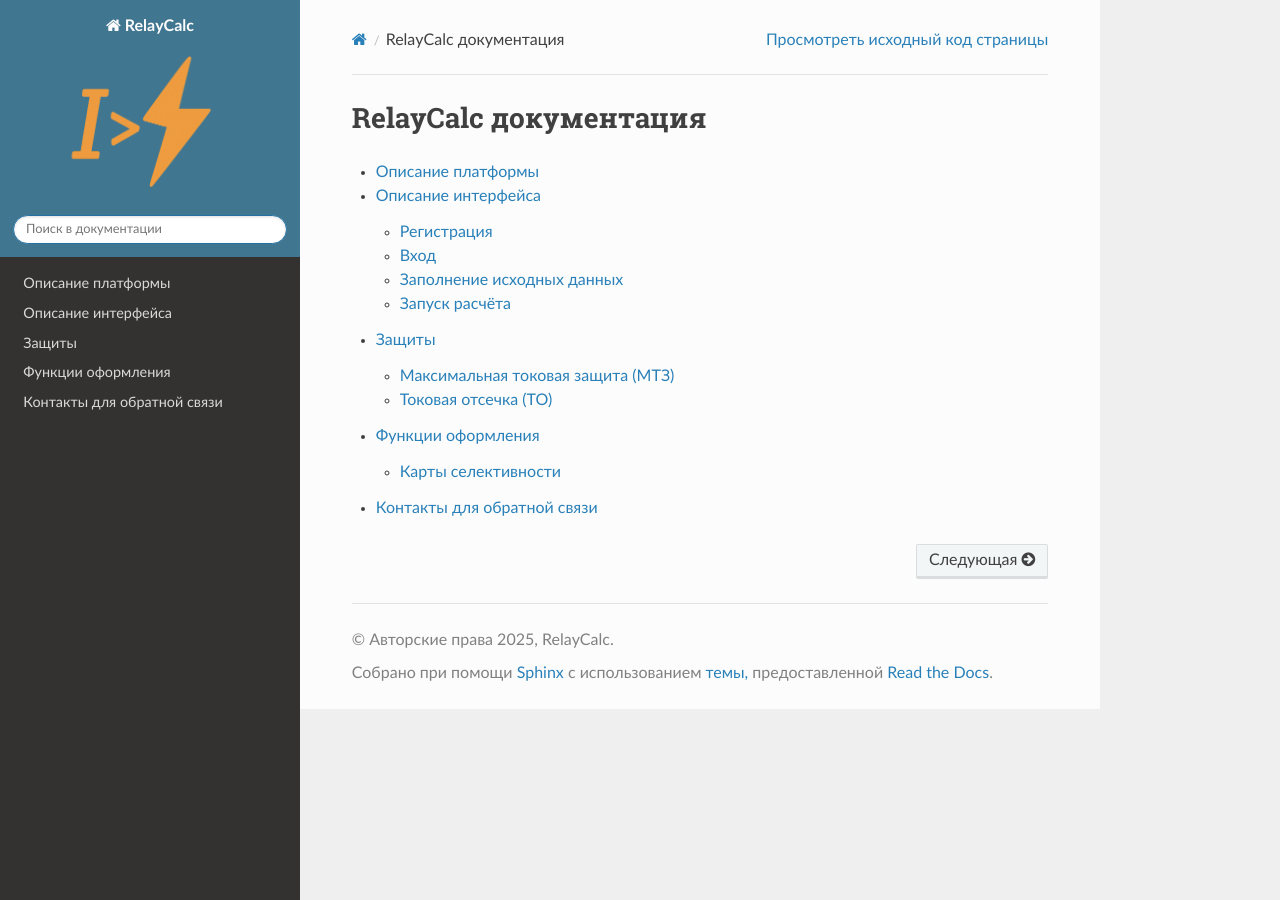
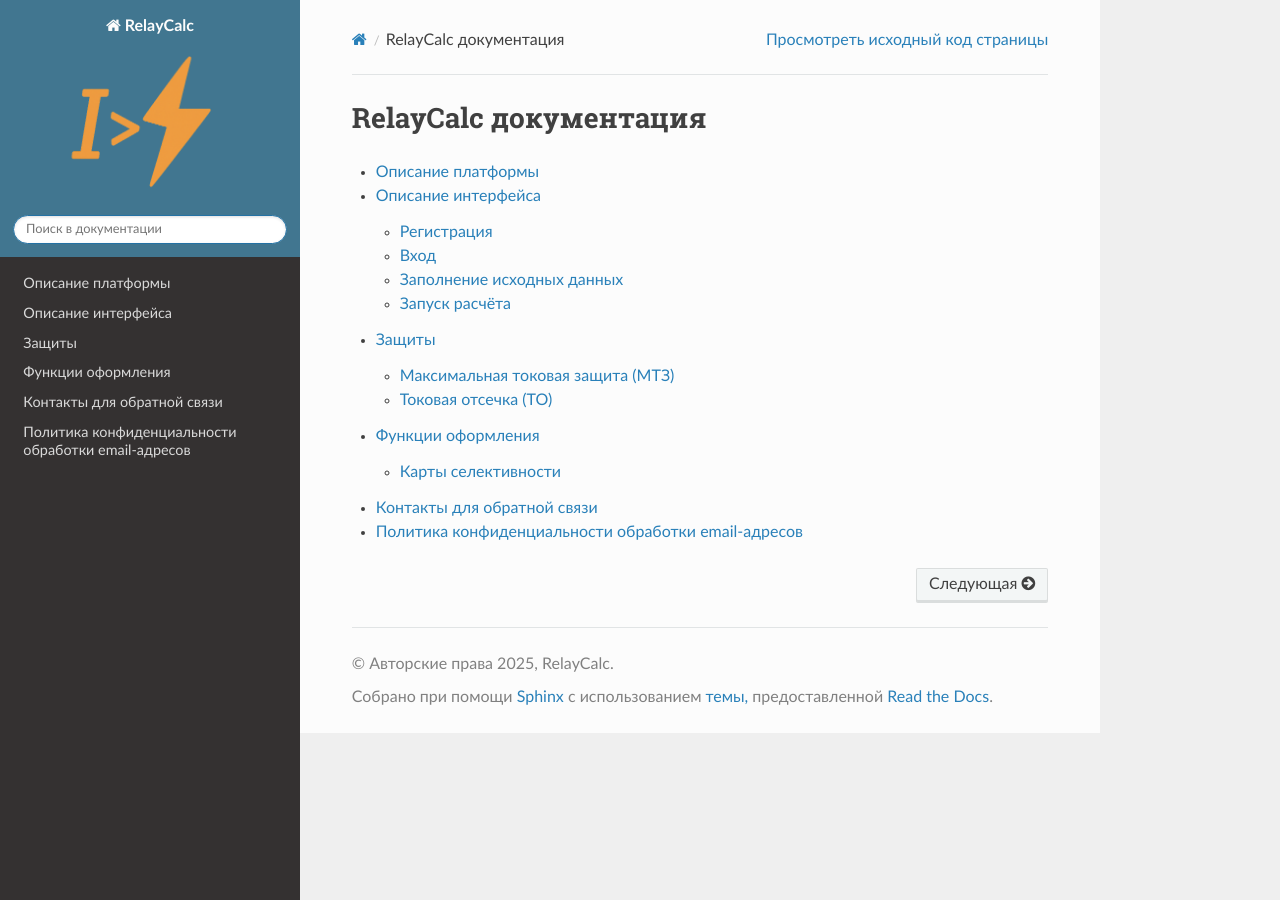
Before and after one commit to vicjan89/eProDoc, a Sphinx documentation site: the page built from docs/source/index.rst, in a window 1280 px wide. Built offline with Sphinx 7.4.7 and the Read the Docs theme 3.1.0, drawn with Linux system fonts in a browser that asks for light colours; some of the changed lines change nothing that is shown.

Commit message:
add politic for emails

```diff
--- a/docs/source/index.rst
+++ b/docs/source/index.rst
@@ -9,3 +9,4 @@
    protections
    functions
    contacts
+   politic
--- /dev/null
+++ b/docs/source/politic.rst
@@ -0,0 +1,41 @@
+Политика конфиденциальности обработки email-адресов
+###################################################
+
+
+1. Общие положения
+Настоящая Политика конфиденциальности регулирует порядок сбора, хранения и обработки email-адресов пользователей в соответствии с требованиями закона.
+
+2. Какие данные собираются
+Мы обрабатываем только email-адреса, предоставленные при регистрации на сайте.
+
+3. Цели обработки
+Email-адреса используются для:
+
+отправки информационных и рекламных рассылок,
+
+4. Условия передачи третьим лицам
+Мы не передаем email-адреса третьим лицам, за исключением:
+
+случаев, требуемых законом (по запросу госорганов).
+
+5. Сроки хранения
+Email хранится, пока действует подписка или пока пользователь не отзовет согласие.
+
+6. Права пользователя
+Вы можете:
+
+отписаться от рассылки (ссылкой в письме),
+
+отозвать согласие на обработку (через обратную связь),
+
+запросить удаление данных (по запросу на vicjan89@gmail.com).
+
+7. Защита данных
+Мы используем технические и организационные меры для защиты email от утечек и несанкционированного доступа.
+
+8. Контакты
+По вопросам обработки персональных данных обращайтесь:
+Email: vicjan89@gmail.com
+
+Дата вступления в силу: 01.05.2025
+Компания оставляет за собой право обновлять Политику. Актуальная версия всегда доступна на сайте.
```
